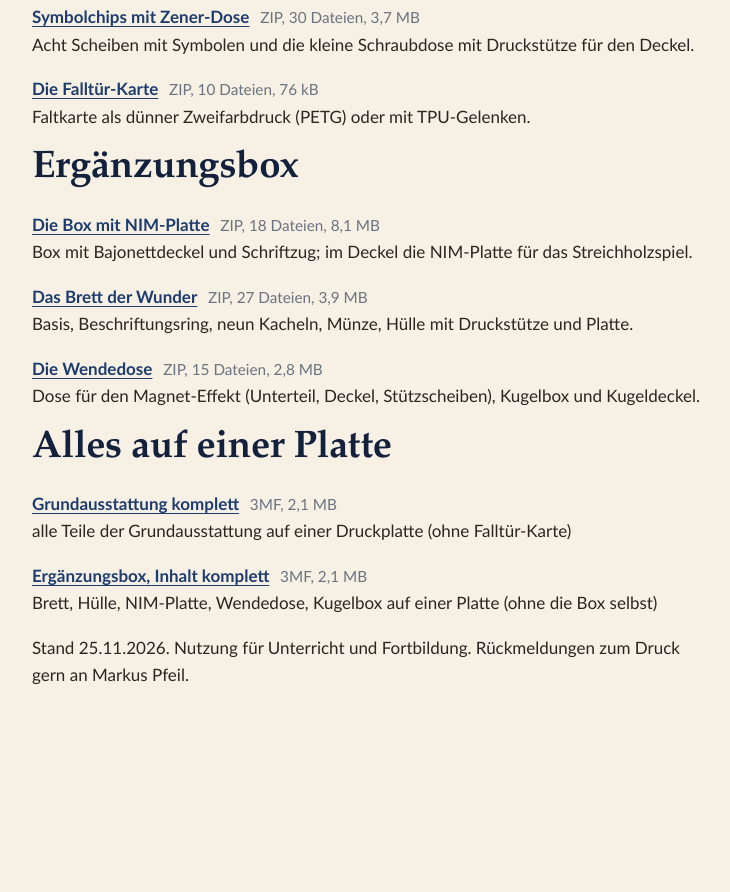
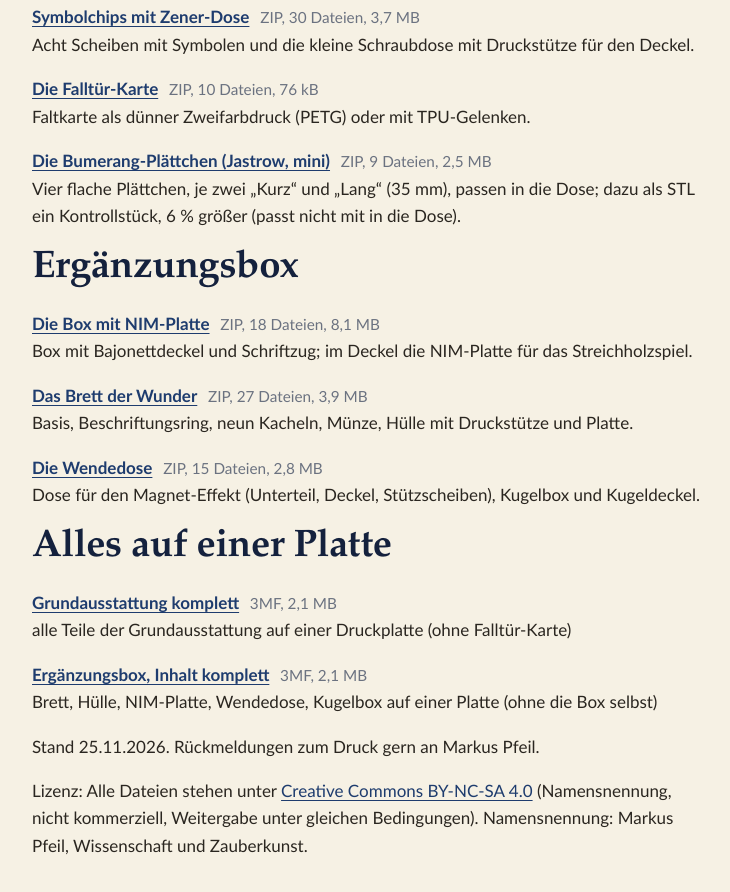
Before and after one commit to mopfeil/WuZ_Website, a plain HTML site: page material/3d/index.html in a window 1280 px wide. Shown: the part 912-1804 px from the top of the page, without its empty margins (70-800 px from the left). Before the commit the page ends 1689 px from the top, so only its background shows below. Drawn offline with Linux system fonts and the light colour scheme.

Commit message:
3D-Downloads: Jastrow-Mini ergänzt, Lizenz CC BY-NC-SA 4.0; Web-PDF
Co-Authored-By: Claude Opus 5.5 <noreply@anthropic.com>

```diff
--- a/material/3d/index.html
+++ b/material/3d/index.html
@@ -32,6 +32,7 @@
         <li><a href="ga_pendel.zip" download><strong>Das Pendel</strong></a> <span class="meta">ZIP, 11 Dateien, 1,3 MB</span><br>Pendel mit Magnetfach, Kappe und Anhänger.</li>
         <li><a href="ga_zener.zip" download><strong>Symbolchips mit Zener-Dose</strong></a> <span class="meta">ZIP, 30 Dateien, 3,7 MB</span><br>Acht Scheiben mit Symbolen und die kleine Schraubdose mit Druckstütze für den Deckel.</li>
         <li><a href="ga_falltuer.zip" download><strong>Die Falltür-Karte</strong></a> <span class="meta">ZIP, 10 Dateien, 76 kB</span><br>Faltkarte als dünner Zweifarbdruck (PETG) oder mit TPU-Gelenken.</li>
+        <li><a href="ga_jastrow.zip" download><strong>Die Bumerang-Plättchen (Jastrow, mini)</strong></a> <span class="meta">ZIP, 9 Dateien, 2,5 MB</span><br>Vier flache Plättchen, je zwei „Kurz“ und „Lang“ (35 mm), passen in die Dose; dazu als STL ein Kontrollstück, 6 % größer (passt nicht mit in die Dose).</li>
       </ul>
       <h2 id="ergaenzungsbox">Ergänzungsbox</h2>
       <ul class="dl">
@@ -44,7 +45,8 @@
         <li><a href="grundausstattung_set.3mf" download><strong>Grundausstattung komplett</strong></a> <span class="meta">3MF, 2,1 MB</span><br>alle Teile der Grundausstattung auf einer Druckplatte (ohne Falltür-Karte)</li>
         <li><a href="ergaenzung_set.3mf" download><strong>Ergänzungsbox, Inhalt komplett</strong></a> <span class="meta">3MF, 2,1 MB</span><br>Brett, Hülle, NIM-Platte, Wendedose, Kugelbox auf einer Platte (ohne die Box selbst)</li>
       </ul>
-      <p class="meta">Stand 25.11.2026. Nutzung für Unterricht und Fortbildung. Rückmeldungen zum Druck gern an Markus Pfeil.</p>
+      <p class="meta">Stand 25.11.2026. Rückmeldungen zum Druck gern an Markus Pfeil.</p>
+      <p class="meta">Lizenz: Alle Dateien stehen unter <a href="https://creativecommons.org/licenses/by-nc-sa/4.0/deed.de" rel="license">Creative Commons BY-NC-SA 4.0</a> (Namensnennung, nicht kommerziell, Weitergabe unter gleichen Bedingungen). Namensnennung: Markus Pfeil, Wissenschaft und Zauberkunst.</p>
       </div>
     </div>
   </section>
```
Also changed, not shown: 10 other files.
